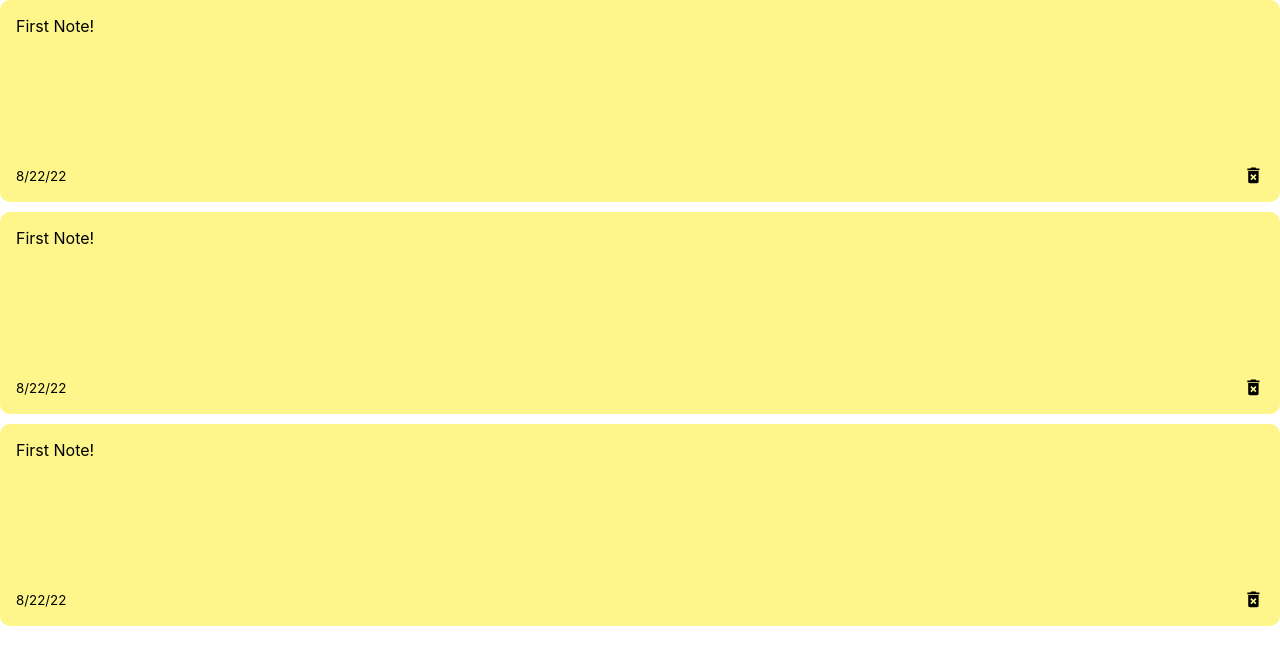
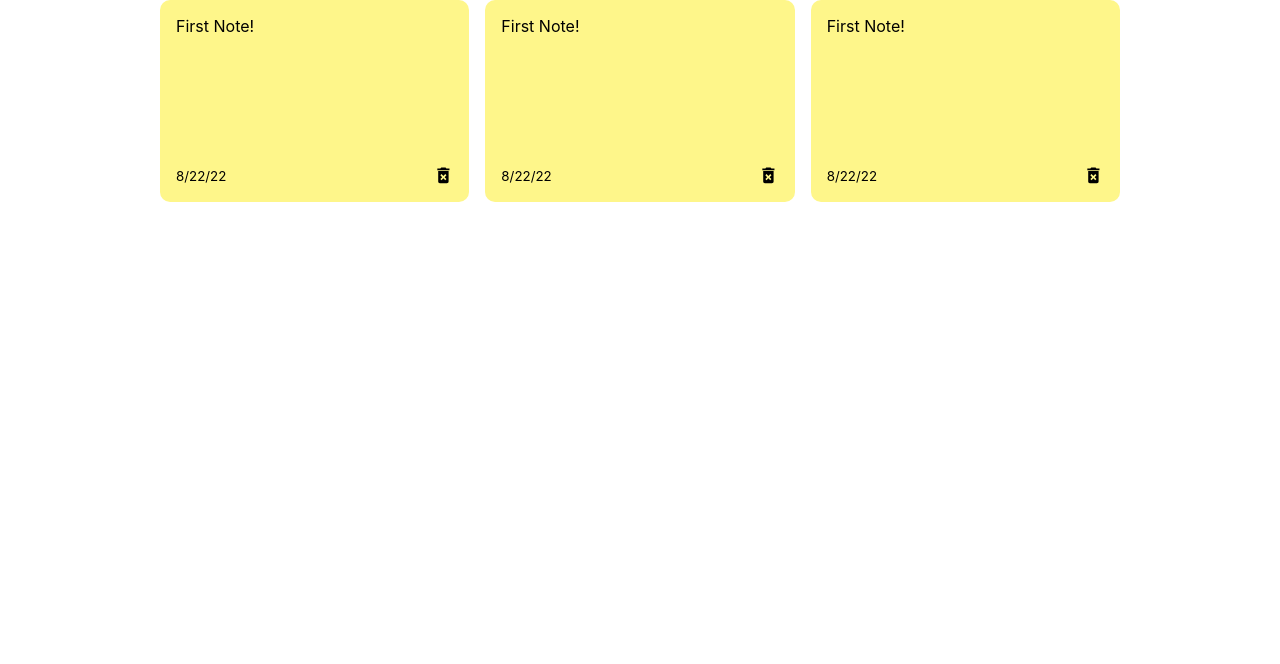
Before and after one commit to jdh2021/react-notes-app, a JavaScript app: page / in a window 1280 px wide. Shown: the top 664 px of the page. Built offline with nearby package versions, Linux system fonts and the light colour scheme; the HTML template or start-up script is replaced by a standard one.

Commit message:
updated notes-list to use CSS grid with template columns. added container to center notes-list on page

```diff
--- a/src/index.css
+++ b/src/index.css
@@ -12,9 +12,22 @@
     monospace;
 }
 
+.container {
+  max-width: 960px;
+  margin-right: auto;
+  margin-left: auto;
+  padding-right: 15px;
+  padding-left: 15px;
+}
+
+.notes-list {
+  display: grid;
+  grid-gap: 1rem;
+  grid-template-columns: repeat(auto-fit, minmax(250px, 1fr));
+}
+
 .note {
   background-color: #fef68a;
-  margin-bottom: 10px;
   border-radius: 10px;
   padding: 1rem;
   min-height: 170px;
```
